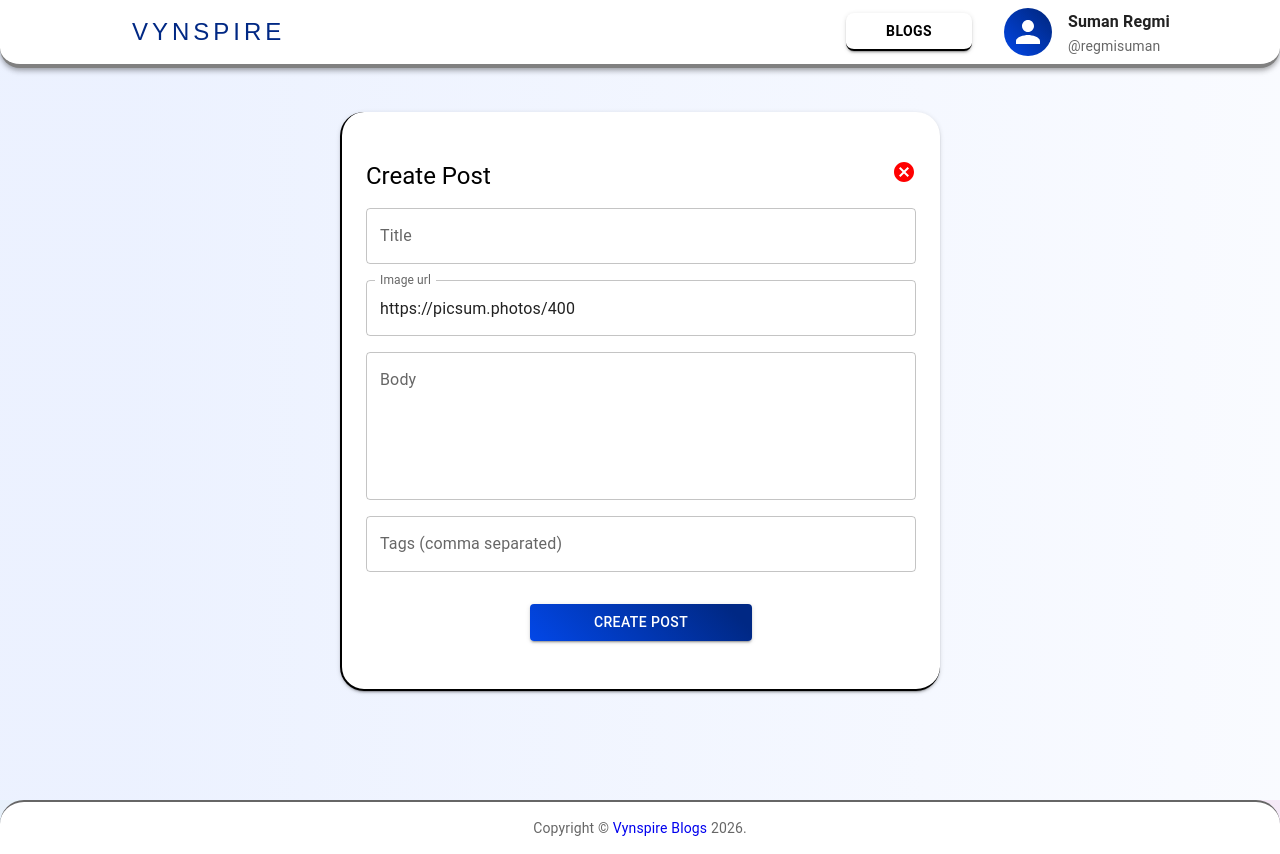
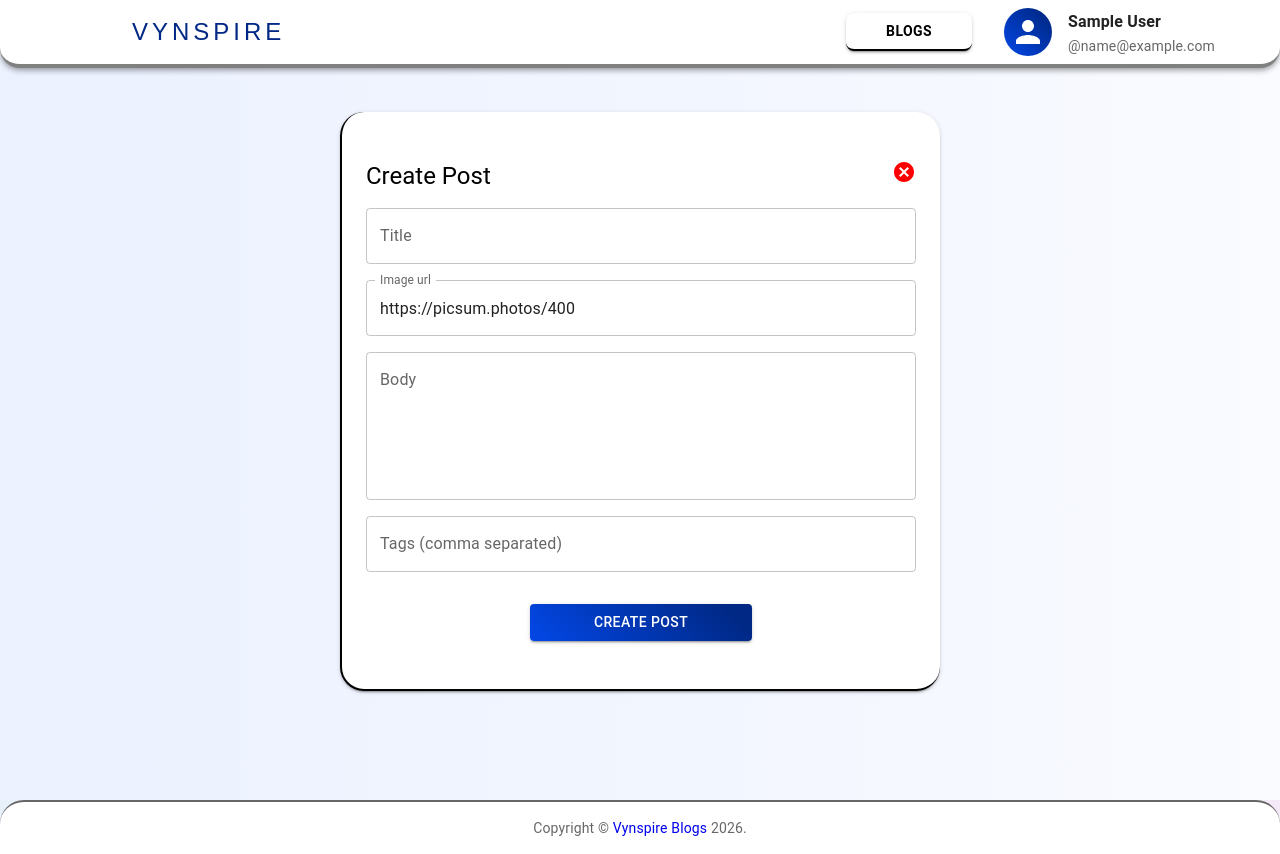
Before and after one commit to SumaniqueCode/vynspire-blogs, a React (Vite) app: page /posts/create in a window 1280 px wide. Built offline with nearby package versions, Linux system fonts and the light colour scheme; sample sign-in values are in the browser's storage.

Commit message:
Minor fix

```diff
--- a/src/global/layout/components/NavComponents.tsx
+++ b/src/global/layout/components/NavComponents.tsx
@@ -26,17 +26,17 @@ const { logoutUser, isAuthenticated, user } = useAuth();
   return (
     <>
       <Box sx={{ display: { xs: 'none', md: 'flex' }, gap: 1, ml: 'auto' }}>
-        {isAuthenticated ? (
+        {isAuthenticated && user ? (
           <Box sx={{display: 'flex', gap:4, alignItems: 'center'}}>
             <Link to="/posts" > <Button variant="contained" size='medium' sx={{ color: 'black', fontWeight: "bold", borderBottom: 2, px: 5, borderRadius: '8px', backgroundColor: 'white' }}>Blogs</Button></Link>
             <Paper onClick={() => setAnchorE2(!anchorE2)} elevation={0} sx={{ display: "flex", alignItems: "center", gap: 2, minWidth: 220, }}  >
-              <Avatar src={user?.avatar} sx={{ background: 'linear-gradient(45deg, #0247e7ff 0%, #002884 90%)', width: 48, height: 48, fontSize: 18, }} />
+              <Avatar src={user.avatar} sx={{ background: 'linear-gradient(45deg, #0247e7ff 0%, #002884 90%)', width: 48, height: 48, fontSize: 18, }} />
               <Box>
                 <Typography variant="subtitle1" fontWeight={600}>
-                  Suman Regmi
+                  {user.name}
                 </Typography>
                 <Typography variant="body2" color="text.secondary">
-                  @regmisuman
+                  @{user.email.replace("@gmail.com", "")}
                 </Typography>
               </Box>
               <Menu sx={{ top: 50 }} open={anchorE2} onClose={() => setAnchorE2(false)} anchorOrigin={{ vertical: "top", horizontal: "right" }} transformOrigin={{ vertical: "top", horizontal: "right" }}
--- a/src/hooks/useAuth.ts
+++ b/src/hooks/useAuth.ts
@@ -40,8 +40,8 @@ export const useAuth = () => {
             email: matchedUser.email,
             name: matchedUser.name,
             id: matchedUser.id,
-            avatar: "",
-            createdAt: ""
+            avatar: matchedUser.avatar,
+            createdAt: matchedUser.createdAt
           },
           token: fakeToken,
         })
```
